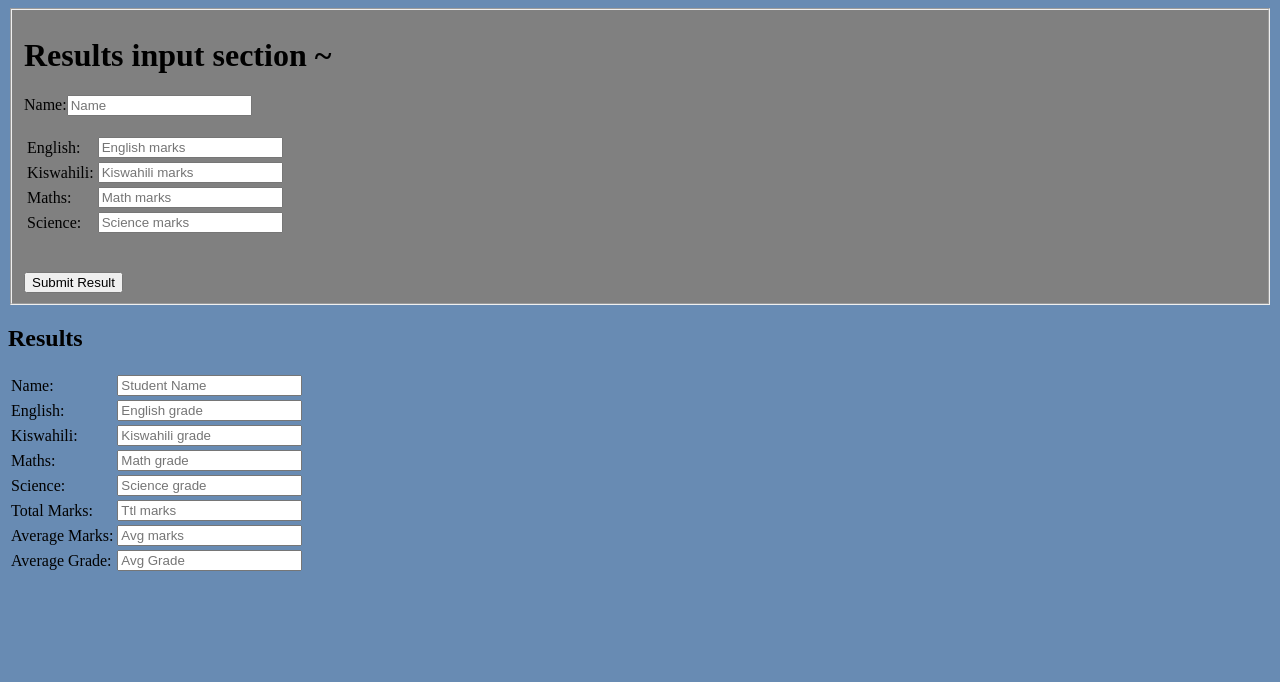
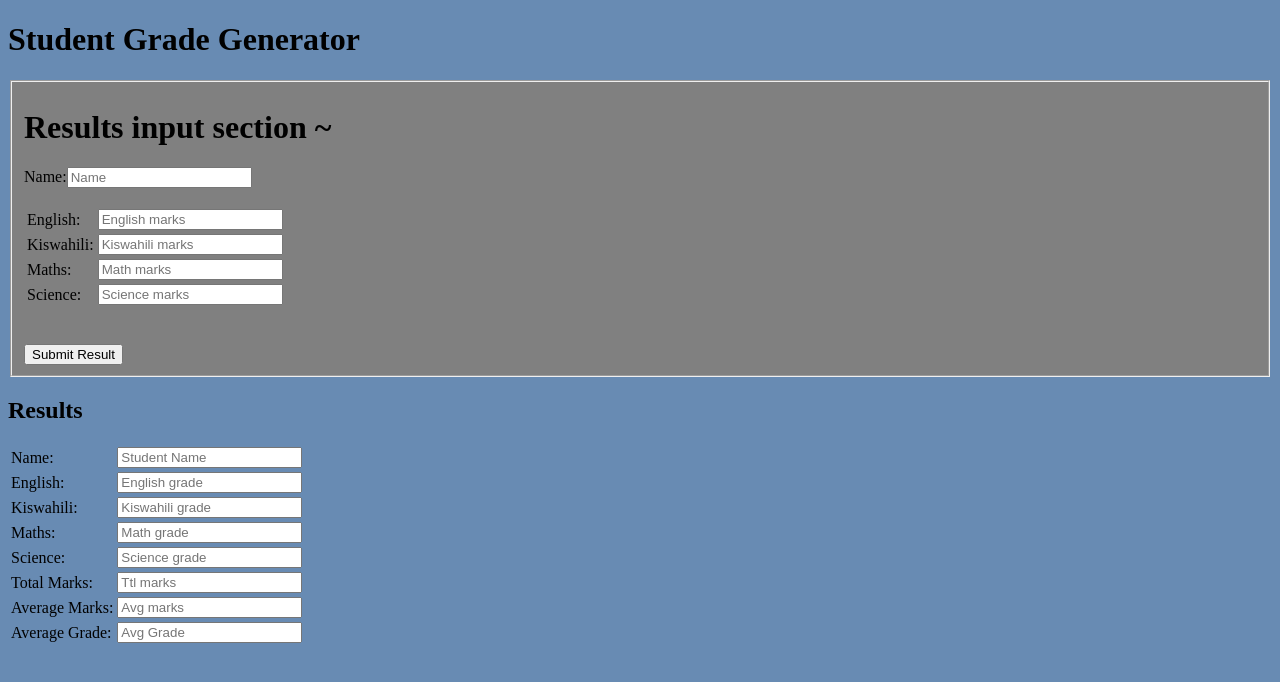
Before and after one commit to Mark500-lang/Student-Grade-Generator, a plain HTML site: page index.html in a window 1280 px wide. Drawn offline with Linux system fonts and the light colour scheme.

Commit message:
second commit

```diff
--- a/index.html
+++ b/index.html
@@ -6,6 +6,7 @@
         <script src="./script.js"></script>
     </head>
     <body>
+        <h1>Student Grade Generator</h1>
         <form class="form1">
         <fieldset class="subjectList">
             <h1>Results input section ~ </h1>
@@ -35,10 +36,5 @@
                 </table><br/><br/>
             </div>
         </section>
-        <div>
-            <div class="row">
-
-            </div>
-        </div>
     </body>
 </html>
--- a/style.css
+++ b/style.css
@@ -1,3 +1,6 @@
+h1 {
+    align-items: center;
+}
 .form1 tr {
     align-items: center;
 
```
Also changed, not shown: script.js (line endings or trailing spaces), 1 other file.
